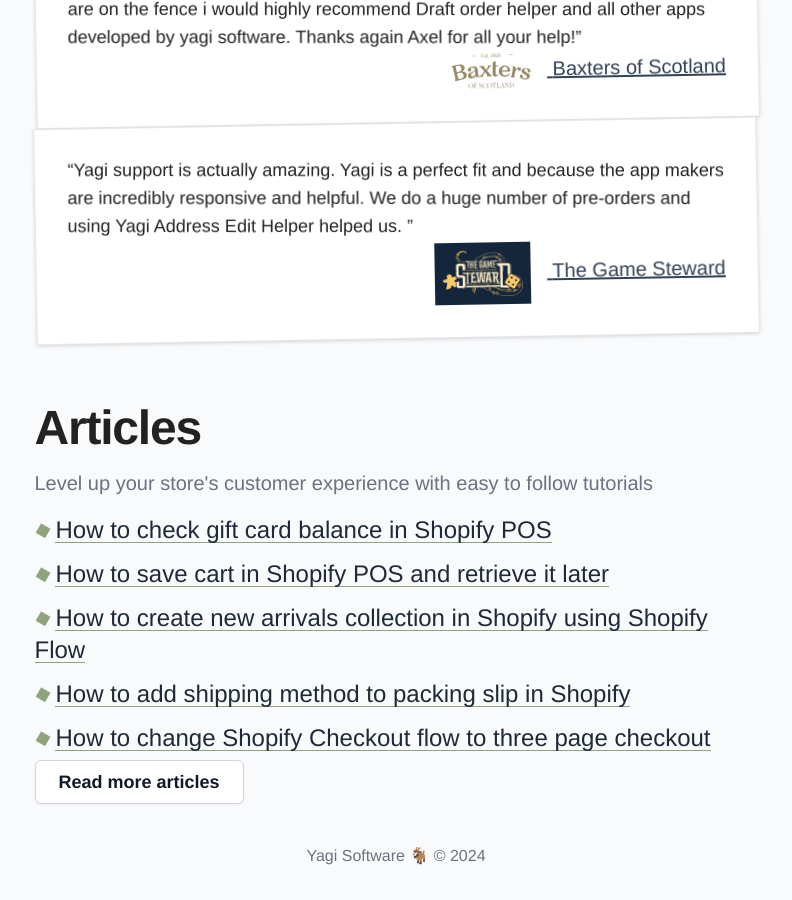
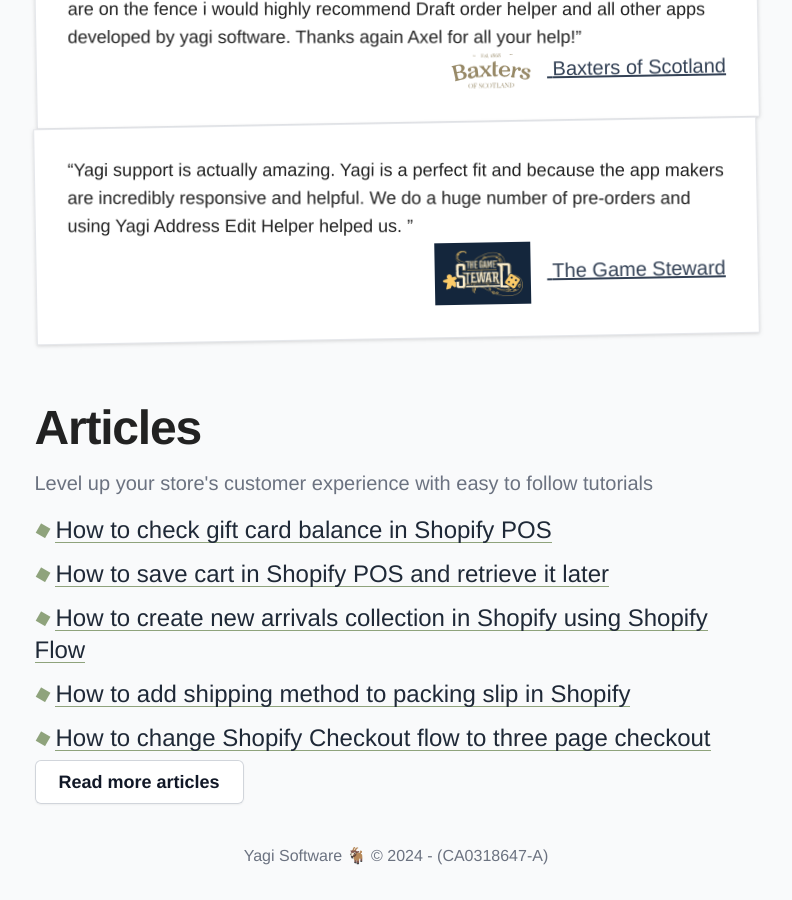
Before and after one commit to YagiSoftware/blog, a Jekyll site: the page built from index.html, in a window 1280 px wide and 900 px high, scrolled down 2102 px. Shown: the whole window, without its empty margins (244-1036 px from the left). Built offline with Jekyll 4.4.1, drawn with Linux system fonts in a browser that asks for light colours; some web fonts are replaced; comment, search, counter and statistics services are not loaded.

Commit message:
Add company serial number
Add company serial number

```diff
--- a/_layouts/default.html
+++ b/_layouts/default.html
@@ -73,7 +73,7 @@
     </div>
 
     <footer class="mt-12 mb-8 mx-auto max-w-prose text-center">
-      <span class="text-gray-500 text-base">Yagi Software 🐐 © {{ 'now' | date: "%Y" }}</span>
+      <span class="text-gray-500 text-base">Yagi Software 🐐 © {{ 'now' | date: "%Y" }} - (CA0318647-A)</span>
     </footer>
 
     <!-- Fathom - beautiful, simple website analytics -->
```
